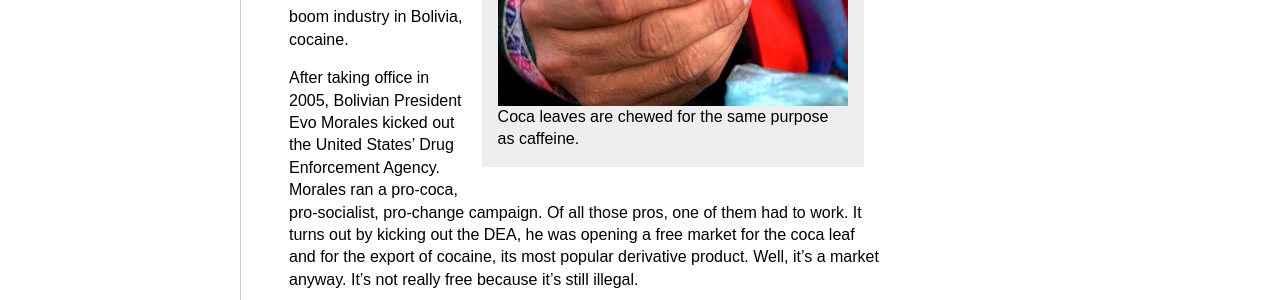
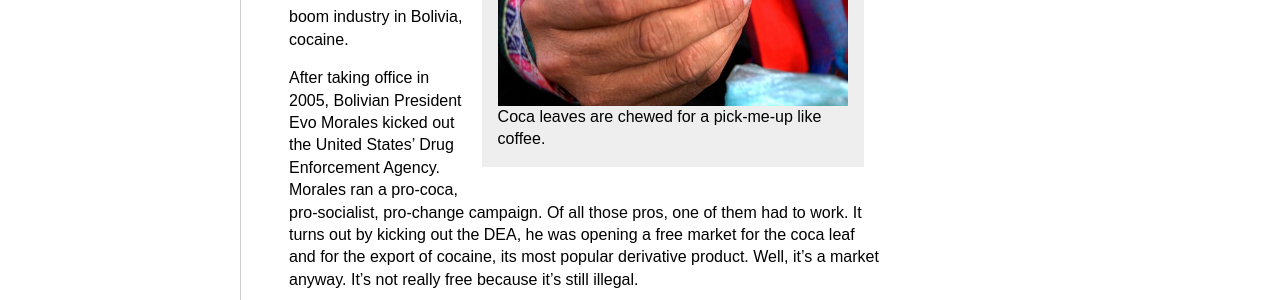
Before and after one commit to dankuck/dankuck.github.io, a Jekyll site: the page built from _posts/2017-03-24-bolivian-free-market.md, in a window 1280 px wide. Shown: the part 1778-2078 px from the top of the page. Built offline with Jekyll 4.4.1, drawn with Linux system fonts in a browser that asks for light colours.

Commit message:
Specificity

```diff
--- a/_posts/2017-03-24-bolivian-free-market.md
+++ b/_posts/2017-03-24-bolivian-free-market.md
@@ -38,7 +38,7 @@ If you feel the need to cry, but you just can't muster up any tears, don't worry
 
 <div class="illustration">
     <img src="/assets/Folha_de_coca.jpg" />
-    Coca leaves are chewed for the same purpose as caffeine.
+    Coca leaves are chewed for a pick-me-up like coffee.
 </div>
 
 Bolivia has seen a booming economy for the last decade. Some like to attribute this to their leftist regime change. Other less optimistic analysts point to the most obvious boom industry in Bolivia, cocaine.
```
